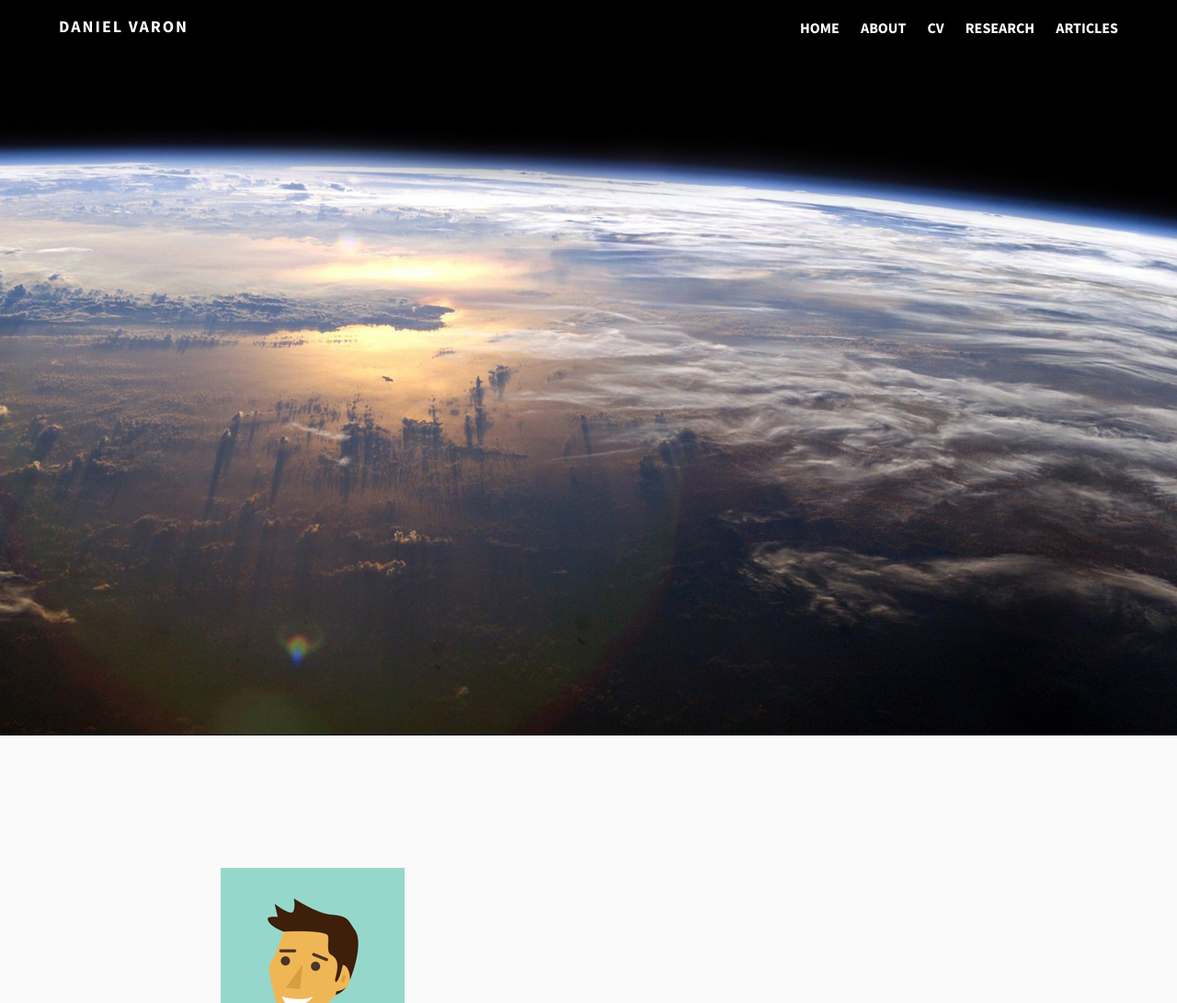
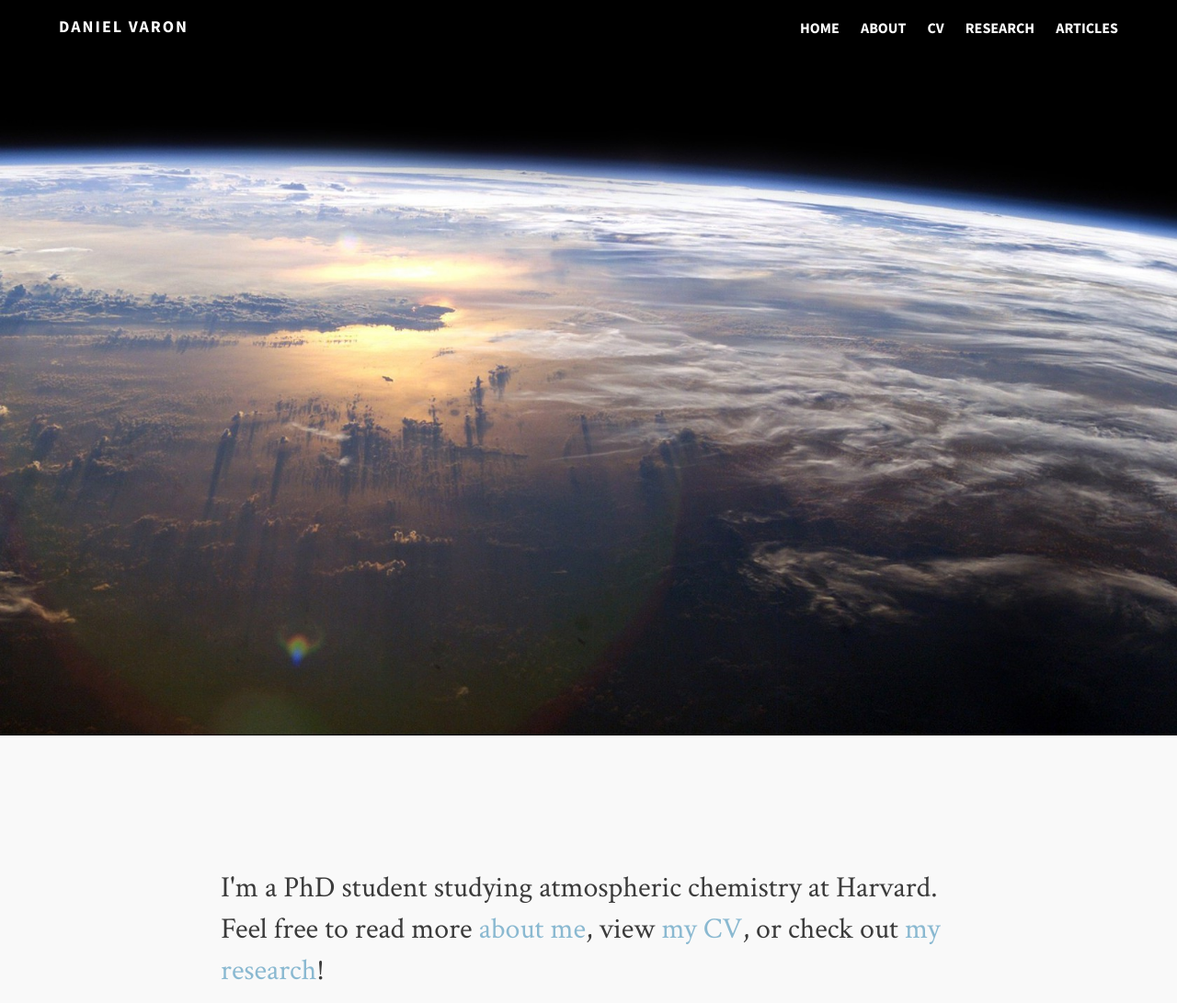
Before and after one commit to djvaron/djvaron.github.io, a Jekyll site: the page built from index.md, in a window 1280 px wide. Shown: the top 1091 px of the page at 92% size. Built offline with Jekyll 4.4.1, drawn with Linux system fonts in a browser that asks for light colours; grey boxes are pictures that could not be loaded.

Commit message:
Update home.html

```diff
--- a/_layouts/home.html
+++ b/_layouts/home.html
@@ -12,12 +12,8 @@
     <div id='bump'>
         <section class="article archive">
           <article class="archive-wrap">
-            <table>
-                <tr>
-                    <td><img src="/images/avatar.png" /></td>
-                    <td><p class="intro">I'm a PhD student studying atmospheric chemistry at Harvard. Feel free to read more <a href="{{ site.url }}/about">about me</a>, view <a href="{{ site.url }}/cv.pdf">my CV</a>, or check out <a href="{{ site.url }}/research">my research</a>!</p></td>
-                </tr>
-            </table>
+            <p class="intro">I'm a PhD student studying atmospheric chemistry at Harvard. Feel free to read more <a href="{{ site.url }}/about">about me</a>, view <a href="{{ site.url }}/cv.pdf">my CV</a>, or check out <a href="{{ site.url }}/research">my research</a>!</p>
+            <figure><center><img src="/images/me.png" /></center></figure>
             <br>
             <br>
               <ol class="post-list">
```
